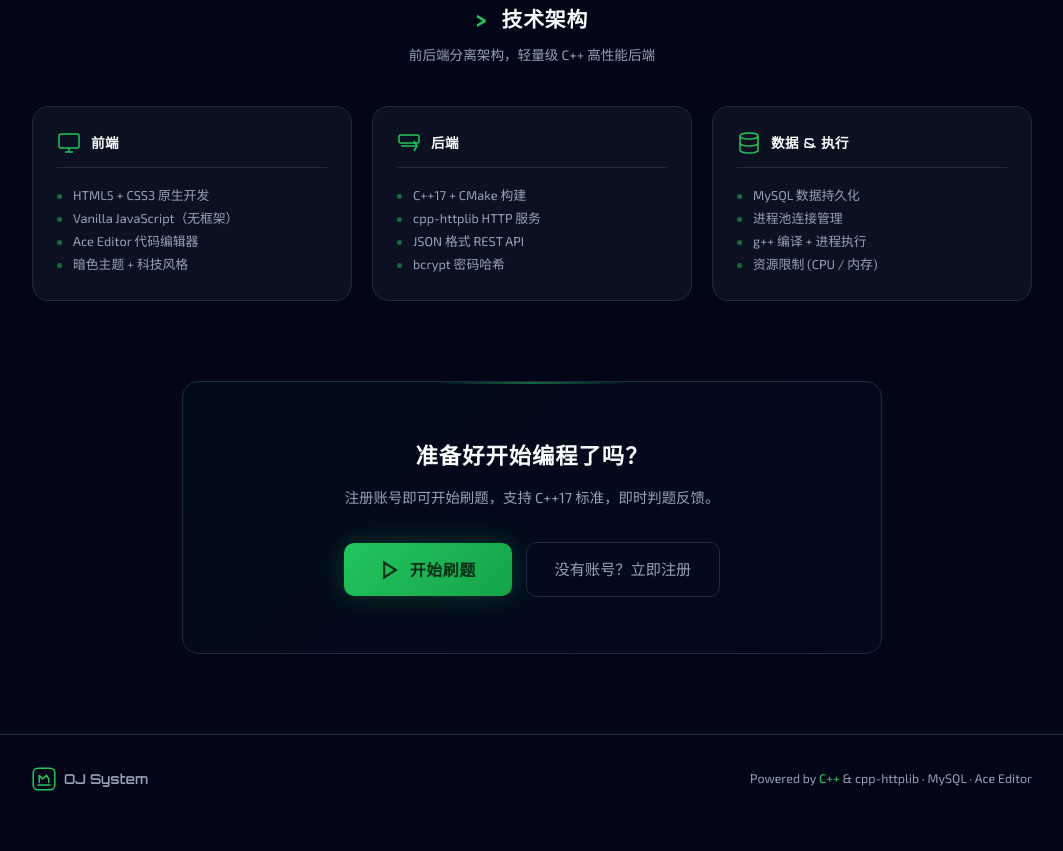
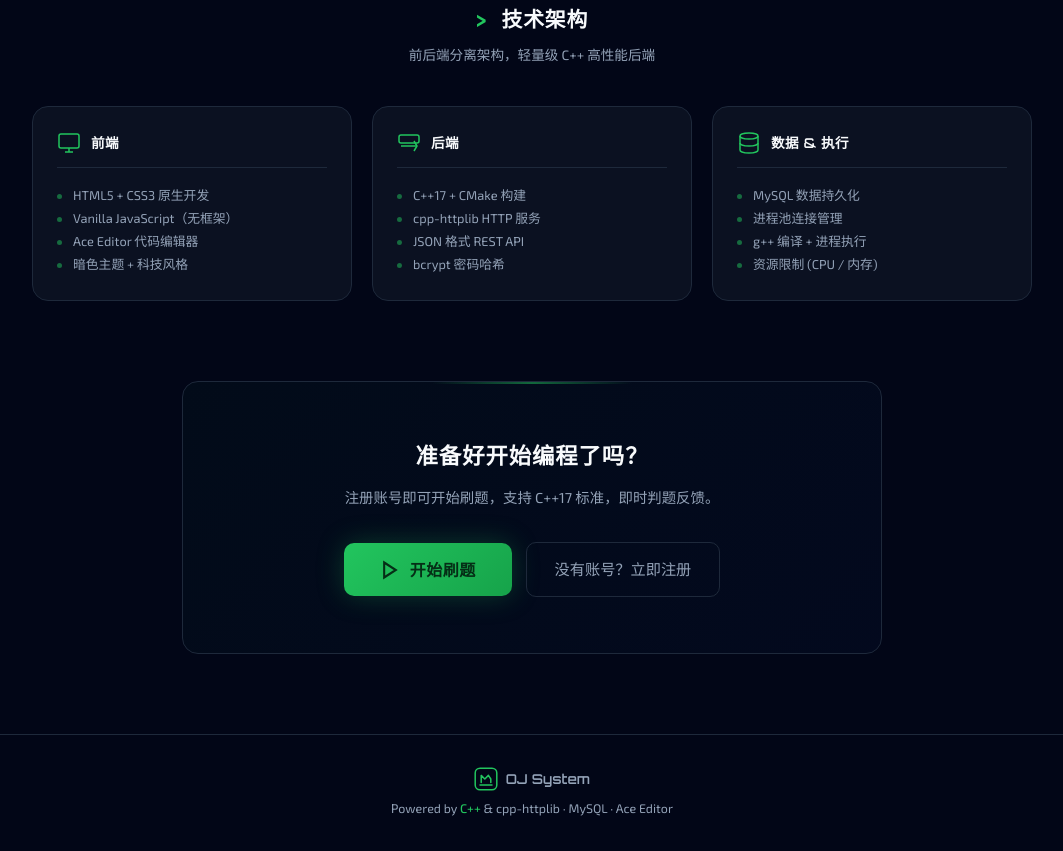
Before and after one commit to dzhssg/cpp-oj-vbcoding-teach, a plain HTML site: page public/index.html in a window 1280 px wide. Shown: the part 1880-2731 px from the top of the page, without its empty margins (108-1171 px from the left). Before the commit the page ends 2703 px from the top, so only its background shows below. Drawn offline with Linux system fonts and the light colour scheme; no server answers.

Commit message:
用户前端元素位置

```diff
--- a/public/css/style.css
+++ b/public/css/style.css
@@ -2345,10 +2345,10 @@ a:focus-visible {
   max-width: 1000px;
   margin: 0 auto;
   display: flex;
-  align-items: center;
-  justify-content: space-between;
-  flex-wrap: wrap;
-  gap: 12px;
+  flex-direction: column;
+  align-items: center;
+  justify-content: center;
+  gap: 8px;
 }
 
 .landing-footer-brand {
```
Also changed, not shown: public/login.html (+4 -4 lines), public/register.html (+4 -4 lines), 1 other file.
